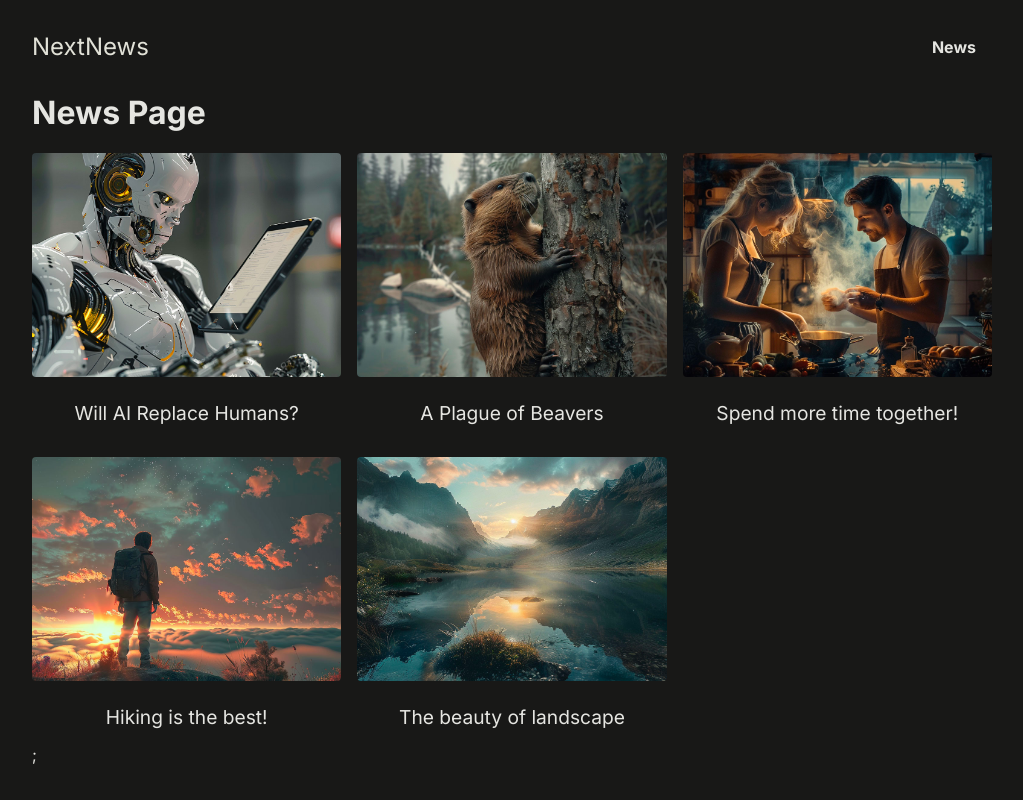
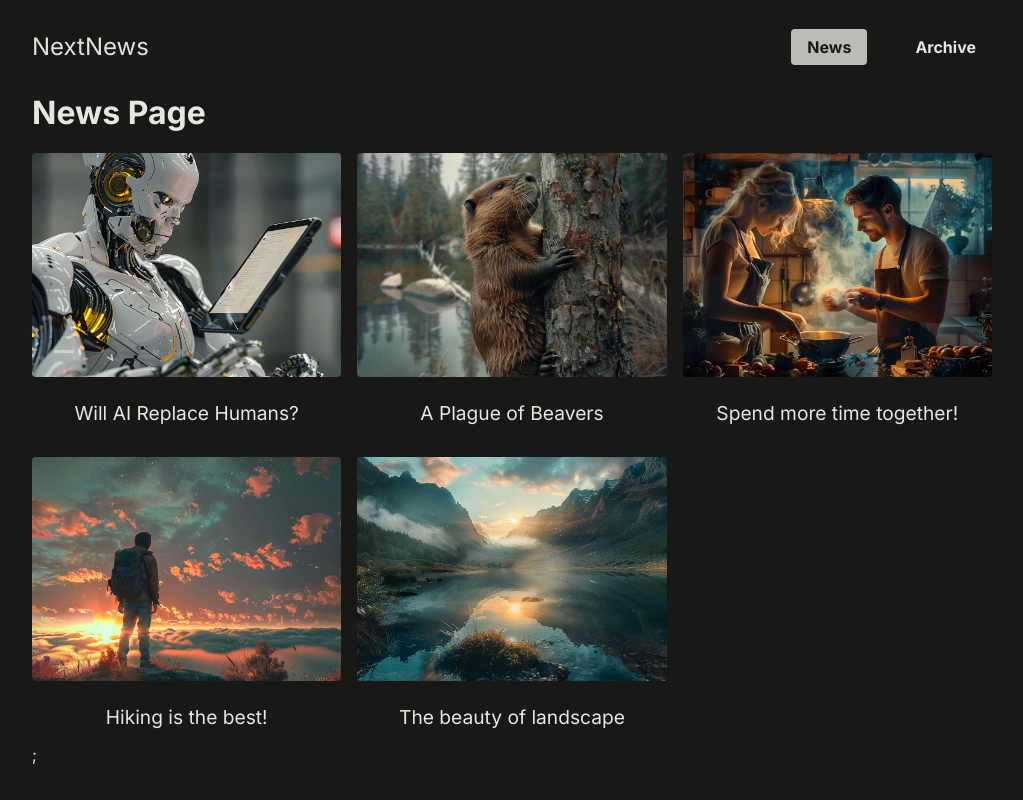
Before and after one commit to gabyballester/next-news-ap-nextjs14-typescript-sqlite, a Next.js app: page /news in a window 1280 px wide. Shown: the whole page, without its empty margins (128-1151 px from the left). Built offline with nearby package versions, Linux system fonts and the light colour scheme.

Commit message:
Add active links on main header, extract lint to a client component

```diff
--- a/components/index.ts
+++ b/components/index.ts
@@ -1,2 +1,3 @@
 export * from "./main-header";
+export * from "./nav-link";
 export * from "./news-list";
--- a/components/main-header.tsx
+++ b/components/main-header.tsx
@@ -1,6 +1,10 @@
 import Link from "next/link";
+import { NavLink } from "./nav-link";
 
-const links = [{ href: "/news", text: "News" }];
+const links = [
+  { href: "/news", text: "News" },
+  { href: "/archive", text: "Archive" },
+];
 
 export const MainHeader = () => {
   return (
@@ -12,7 +16,7 @@ export const MainHeader = () => {
         <ul>
           {links.map(({ href, text }) => (
             <li key={href}>
-              <Link href={href}>{text}</Link>
+              <NavLink href={href}>{text}</NavLink>
             </li>
           ))}
         </ul>
--- /dev/null
+++ b/components/nav-link.tsx
@@ -0,0 +1,19 @@
+"use client";
+
+import Link from "next/link";
+import { usePathname } from "next/navigation";
+import { ReactNode } from "react";
+
+interface Props {
+  href: string;
+  children: ReactNode;
+}
+
+export const NavLink = ({ href, children }: Props) => {
+  const path = usePathname();
+  return (
+    <Link className={path.startsWith(href) ? "active" : undefined} href={href}>
+      {children}
+    </Link>
+  );
+};
```
